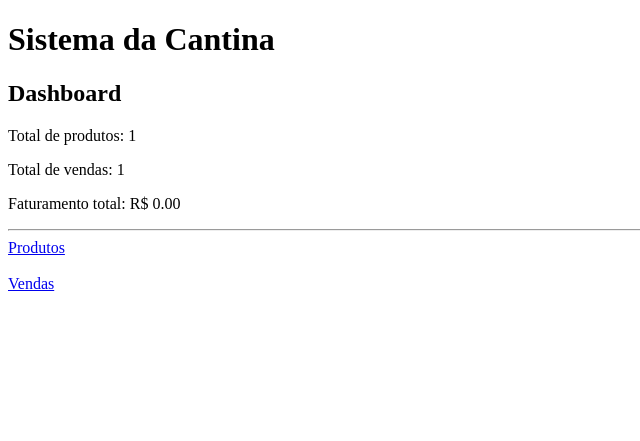
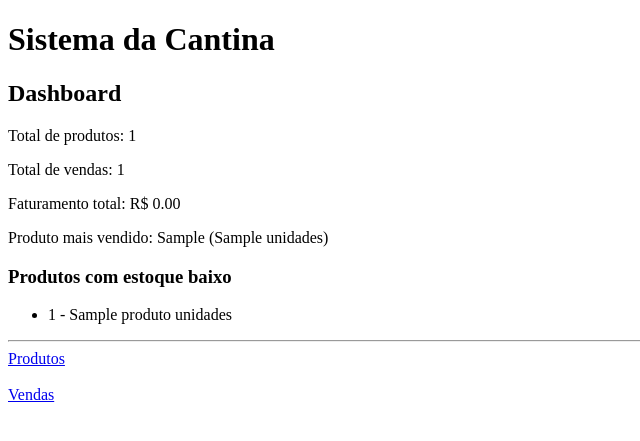
Before and after one commit to VictorCaitano-Dev/Sistema-Cantina, a Flask app: template templates/index.html in a window 1280 px wide. Shown: the top 441 px of the page, without its empty margins (0-640 px from the left). Run offline with Flask 3, Linux system fonts and the light colour scheme; the template is opened without the code that fills it: most values are stand-ins (such as "Sample title", 1, 10 or a date in 2020).

Commit message:
Melhororia no dashboard da cantina

```diff
--- a/app.py
+++ b/app.py
@@ -30,13 +30,39 @@ def home():
     if faturamento is None:
         faturamento = 0
 
+    # Produto mais vendido
+    cursor.execute("""
+        SELECT
+            produtos.nome,
+            SUM(vendas.quantidade) AS total_vendido
+        FROM vendas
+        JOIN produtos ON vendas.produto_id = produtos.id
+        GROUP BY produtos.id, produtos.nome
+        ORDER BY total_vendido DESC
+        LIMIT 1
+    """)
+
+    produto_mais_vendido = cursor.fetchone()
+
+    # Produtos com estoque baixo
+    cursor.execute("""
+        SELECT nome, estoque
+        FROM produtos
+        WHERE estoque <= 5
+        ORDER BY estoque ASC
+    """)
+
+    estoque_baixo = cursor.fetchall()
+
     conn.close()
 
     return render_template(
         'index.html',
         total_produtos=total_produtos,
         total_vendas=total_vendas,
-        faturamento=faturamento
+        faturamento=faturamento,
+        produto_mais_vendido=produto_mais_vendido,
+        estoque_baixo=estoque_baixo
     )
 
 
--- a/templates/index.html
+++ b/templates/index.html
@@ -13,6 +13,27 @@
     <p>Total de vendas: {{ total_vendas }}</p>
 
     <p>Faturamento total: R$ {{ "%.2f"|format(faturamento) }}</p>
+    {% if produto_mais_vendido %}
+    <p>
+        Produto mais vendido:
+        {{ produto_mais_vendido[0] }}
+        ({{ produto_mais_vendido[1] }} unidades)
+    </p>
+{% else %}
+    <p>Produto mais vendido: Nenhuma venda registrada.</p>
+{% endif %}
+
+    <h3>Produtos com estoque baixo</h3>
+
+{% if estoque_baixo %}
+    <ul>
+        {% for produto in estoque_baixo %}
+            <li>{{ produto[0] }} - {{ produto[1] }} unidades</li>
+        {% endfor %}
+    </ul>
+{% else %}
+    <p>Nenhum produto com estoque baixo.</p>
+{% endif %}
 
     <hr>
 
```
